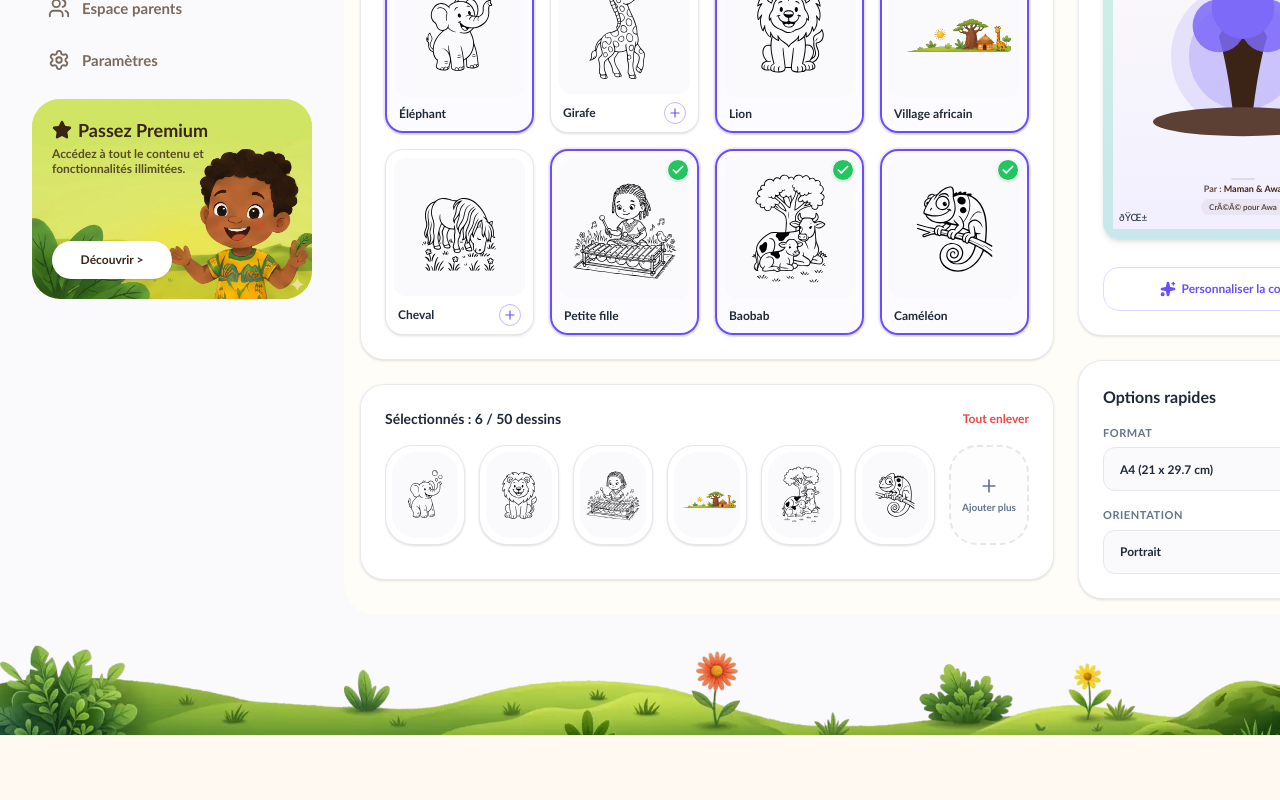
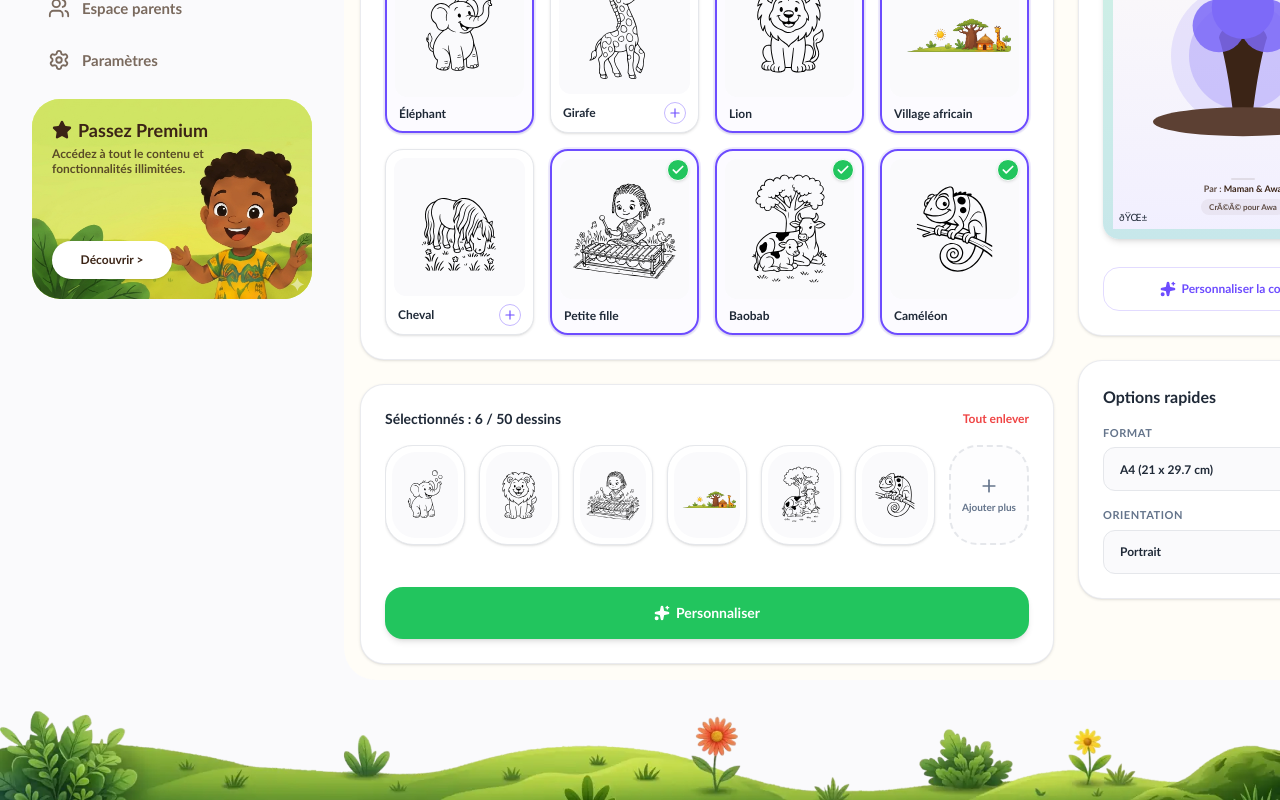
Before and after one commit to marcmahonte-art/petit-baobab, a Next.js app: page /livres-de-coloriage in a window 1280 px wide. Shown: the part 521-1321 px from the top of the page. Before the commit the page ends 1256 px from the top, so only its background shows below. Built offline with nearby package versions, Linux system fonts and the light colour scheme.

Commit message:
style: move personalization button under selected drawings list in coloring book page

```diff
--- a/src/components/coloring-books-page.tsx
+++ b/src/components/coloring-books-page.tsx
@@ -489,6 +489,17 @@ startxref
                       <span className="text-[10px] font-bold text-[#64748B]">Ajouter plus</span>
                     </div>
                   </div>
+
+                  <motion.div whileHover={{ scale: 1.01 }} whileTap={{ scale: 0.98 }} className="mt-4">
+                    <Button
+                      onClick={() => setActiveStep(2)}
+                      disabled={selectedIds.length === 0}
+                      className="w-full h-[52px] rounded-[18px] bg-[#22C55E] text-white hover:bg-[#22C55E]/90 font-bold text-sm flex items-center justify-center gap-1.5 shadow-md border-none cursor-pointer disabled:opacity-50"
+                    >
+                      <Sparkles className="w-4 h-4 fill-current" />
+                      <span>Personnaliser</span>
+                    </Button>
+                  </motion.div>
                 </Card>
               </div>
 
```
